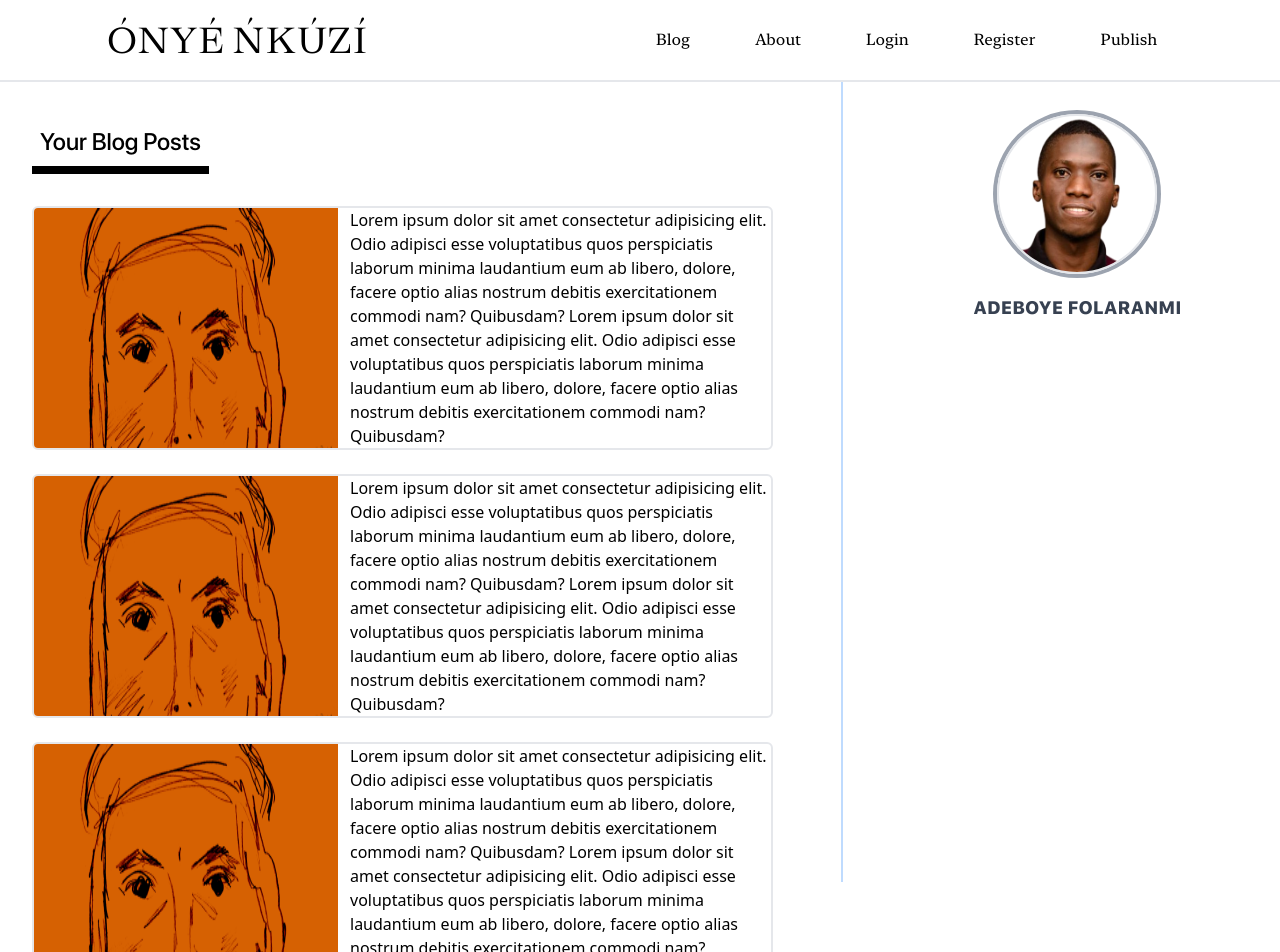
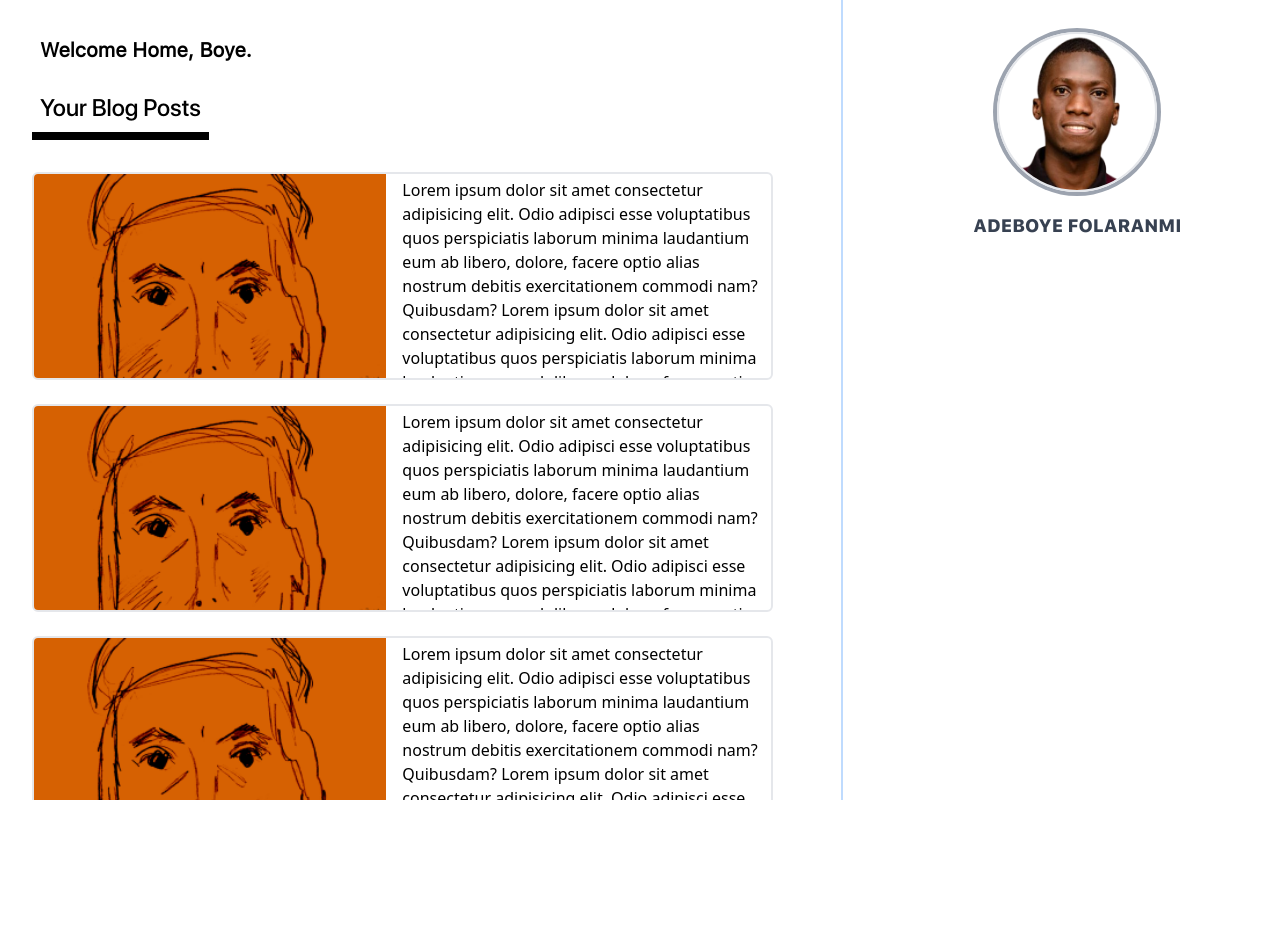
Before and after one commit to Boye95/theBlog, a React (Vite) app in the folder client/: page /profile in a window 1280 px wide. Shown: the top 952 px of the page. After the commit the page ends 800 px from the top, so only its background shows below. Built offline with nearby package versions, Linux system fonts and the light colour scheme.

Commit message:
minor...

```diff
--- a/client/src/App.jsx
+++ b/client/src/App.jsx
@@ -13,7 +13,6 @@ import {
 function App () {
   return (
     <>
-      <Header />
       <Routes>
         <Route element={<Layout />}>
           <Route path='/' element={<Home />} />
--- a/client/src/components/Layout.jsx
+++ b/client/src/components/Layout.jsx
@@ -1,10 +1,12 @@
 import React from 'react'
 import { Outlet } from 'react-router-dom'
 import Footer from './Footer'
+import Header from './Header'
 
 const Layout = () => {
   return (
     <>
+      <Header />
       <Outlet />
       <Footer />
     </>
--- a/client/src/index.css
+++ b/client/src/index.css
@@ -60,4 +60,14 @@
   .navlinks {
     @apply  hover:text-gray-400 uppercase font-extrabold;
   }
+
+  /* Chrome, Safari and Opera */
+  .scroll-no::-webkit-scrollbar {
+    display: none;
+  }
+
+  .scroll-no {
+    -ms-overflow-style: none; /* IE and Edge */
+    scrollbar-width: none; /* Firefox */
+  }
 }
--- a/client/src/pages/Profile.jsx
+++ b/client/src/pages/Profile.jsx
@@ -4,14 +4,17 @@ import img4 from '../assets/postimages/4.png'
 const Profile = () => {
   return (
     <div className='flex '>
-      <div className='flex flex-col mx-8 pt-9 w-4/6 h-screen border-blue-200 border-r-2'>
+      <div className='scroll-no flex flex-col mx-8 pt-9 w-4/6 h-screen overflow-scroll border-blue-200 border-r-2'>
+        <div className="text-xl font-sfprotr font-semibold px-2 mb-5">
+            Welcome Home, Boye.
+        </div>
         <div className='text-2xl w-fit p-2 mb-8 font-sfprod border-b-8 border-black'>
           Your Blog Posts
         </div>
-        <div className='w-11/12 flex flex-col gap-6'>
-          <div className='flex gap-3 border-2 rounded-md overflow-hidden hover:border-emerald-300 hover:ring-1'>
+        <div className='w-11/12 flex flex-col gap-6 mb-9'>
+          <div className='flex gap-3 h-52 border-2 rounded-md overflow-hidden transition hover:border-emerald-300 hover:ring-1'>
             <img src={img4} alt='' className='' />
-            <div className=''>
+            <div className='p-1'>
               Lorem ipsum dolor sit amet consectetur adipisicing elit. Odio
               adipisci esse voluptatibus quos perspiciatis laborum minima
               laudantium eum ab libero, dolore, facere optio alias nostrum
@@ -22,9 +25,9 @@ const Profile = () => {
               debitis exercitationem commodi nam? Quibusdam?
             </div>
           </div>
-          <div className='flex gap-3 border-2 rounded-md overflow-hidden hover:border-emerald-300 hover:ring-1'>
+          <div className='flex gap-3 h-52 border-2 rounded-md overflow-hidden transition hover:border-emerald-300 hover:ring-1'>
             <img src={img4} alt='' className='' />
-            <div className=''>
+            <div className='p-1'>
               Lorem ipsum dolor sit amet consectetur adipisicing elit. Odio
               adipisci esse voluptatibus quos perspiciatis laborum minima
               laudantium eum ab libero, dolore, facere optio alias nostrum
@@ -35,9 +38,9 @@ const Profile = () => {
               debitis exercitationem commodi nam? Quibusdam?
             </div>
           </div>
-          <div className='flex gap-3 border-2 rounded-md overflow-hidden hover:border-emerald-300 hover:ring-1'>
+          <div className='flex gap-3 h-52 border-2 rounded-md overflow-hidden transition hover:border-emerald-300 hover:ring-1'>
             <img src={img4} alt='' className='' />
-            <div className=''>
+            <div className='p-1'>
               Lorem ipsum dolor sit amet consectetur adipisicing elit. Odio
               adipisci esse voluptatibus quos perspiciatis laborum minima
               laudantium eum ab libero, dolore, facere optio alias nostrum
@@ -48,9 +51,9 @@ const Profile = () => {
               debitis exercitationem commodi nam? Quibusdam?
             </div>
           </div>
-          <div className='flex gap-3 border-2 rounded-md overflow-hidden hover:border-emerald-300 hover:ring-1'>
+          <div className='flex gap-3 h-52 border-2 rounded-md overflow-hidden transition hover:border-emerald-300 hover:ring-1'>
             <img src={img4} alt='' className='' />
-            <div className=''>
+            <div className='p-1'>
               Lorem ipsum dolor sit amet consectetur adipisicing elit. Odio
               adipisci esse voluptatibus quos perspiciatis laborum minima
               laudantium eum ab libero, dolore, facere optio alias nostrum
```
Lines whose indentation alone changed are shown as unchanged.
